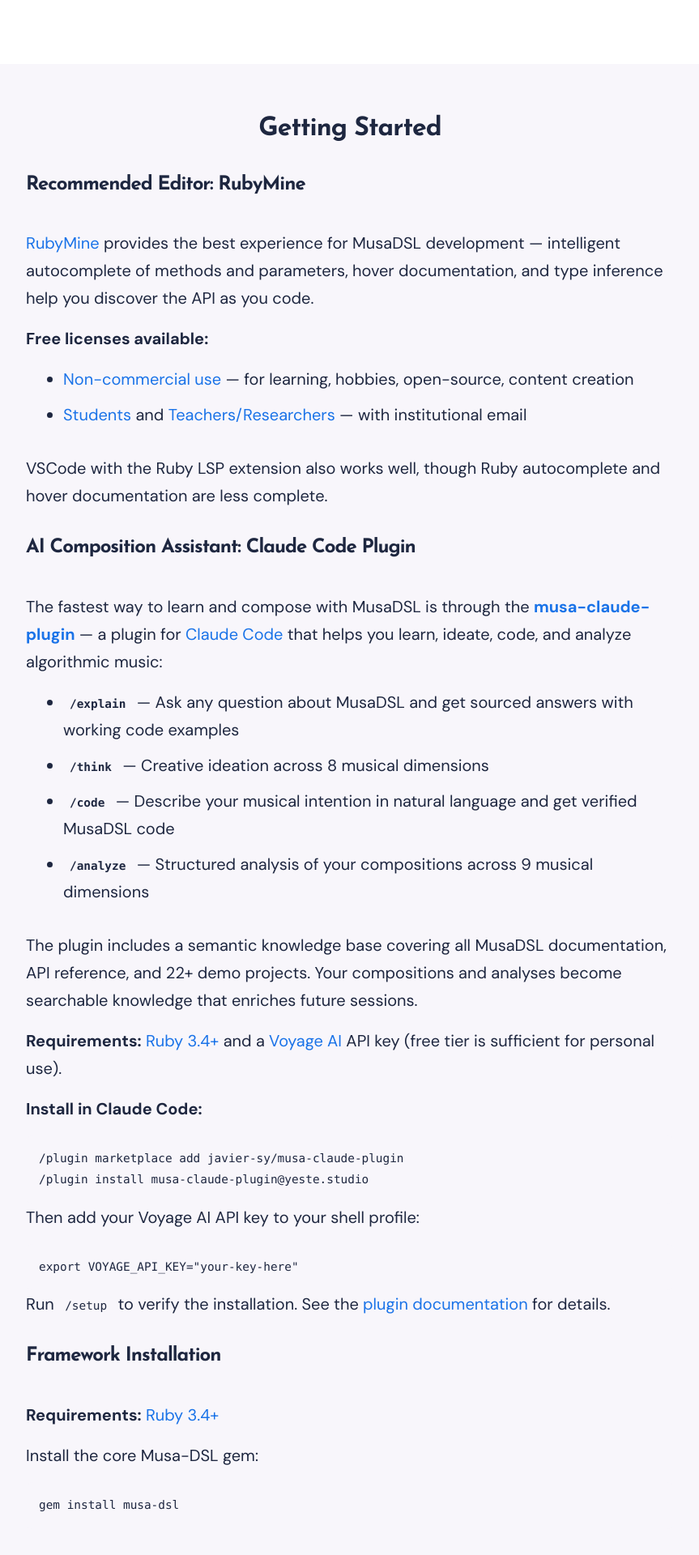
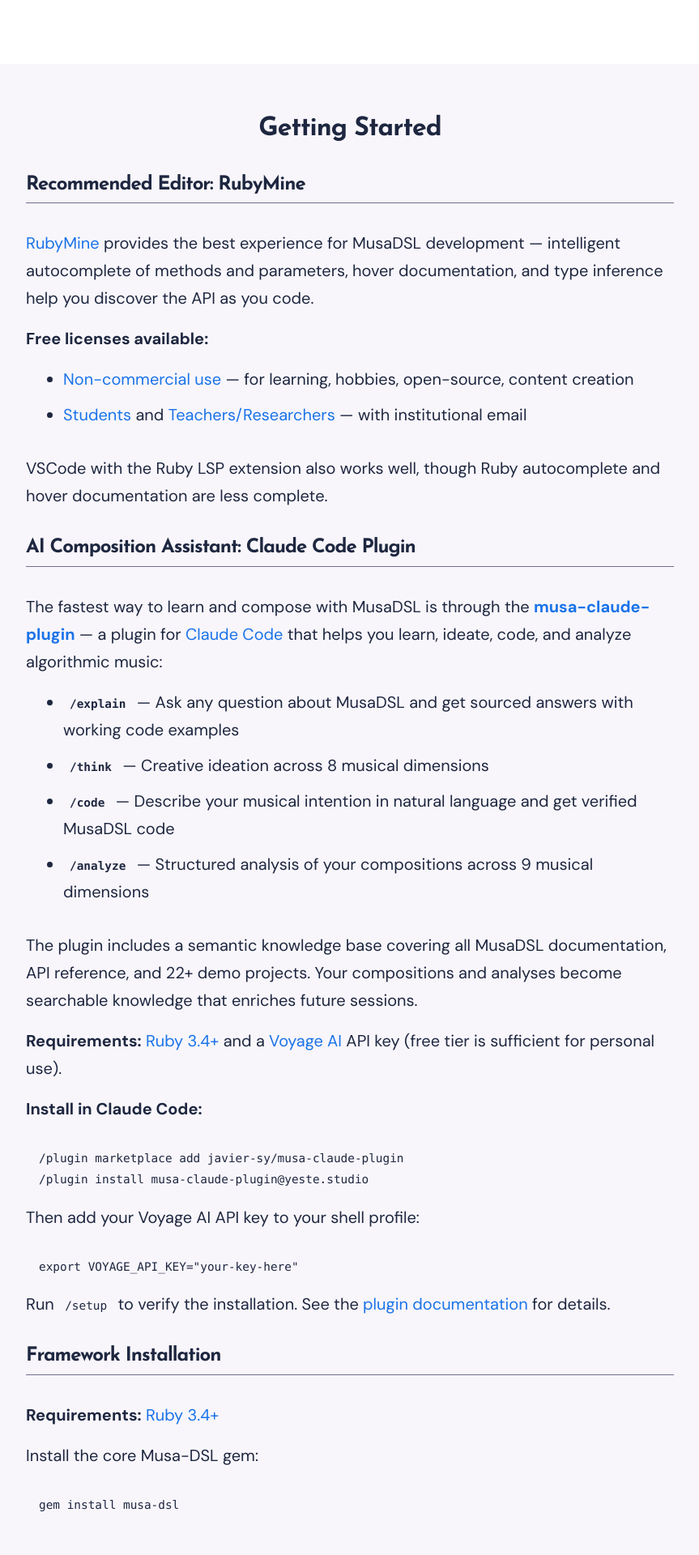
Before and after one commit to javier-sy/musadsl-website, a Jekyll site: the page built from index.html, in a window 1280 px wide. Shown: the part 4262-6182 px from the top of the page at 81% size, without its empty margins (208-1071 px from the left). Built offline with Jekyll 4.4.1, drawn with Linux system fonts in a browser that asks for light colours; comment, search, counter and statistics services are not loaded.

Commit message:
Fix h3 underline visibility in Getting Started section
Use --text-alt-color instead of --border-color which was nearly
invisible against the background in both light and dark modes.

```diff
--- a/_includes/main.scss
+++ b/_includes/main.scss
@@ -280,7 +280,7 @@
     h3 {
       padding-bottom: 0.4rem;
       margin-top: 2rem;
-      border-bottom: 1px solid var(--border-color);
+      border-bottom: 1px solid var(--text-alt-color);
     }
 
     code {
```
